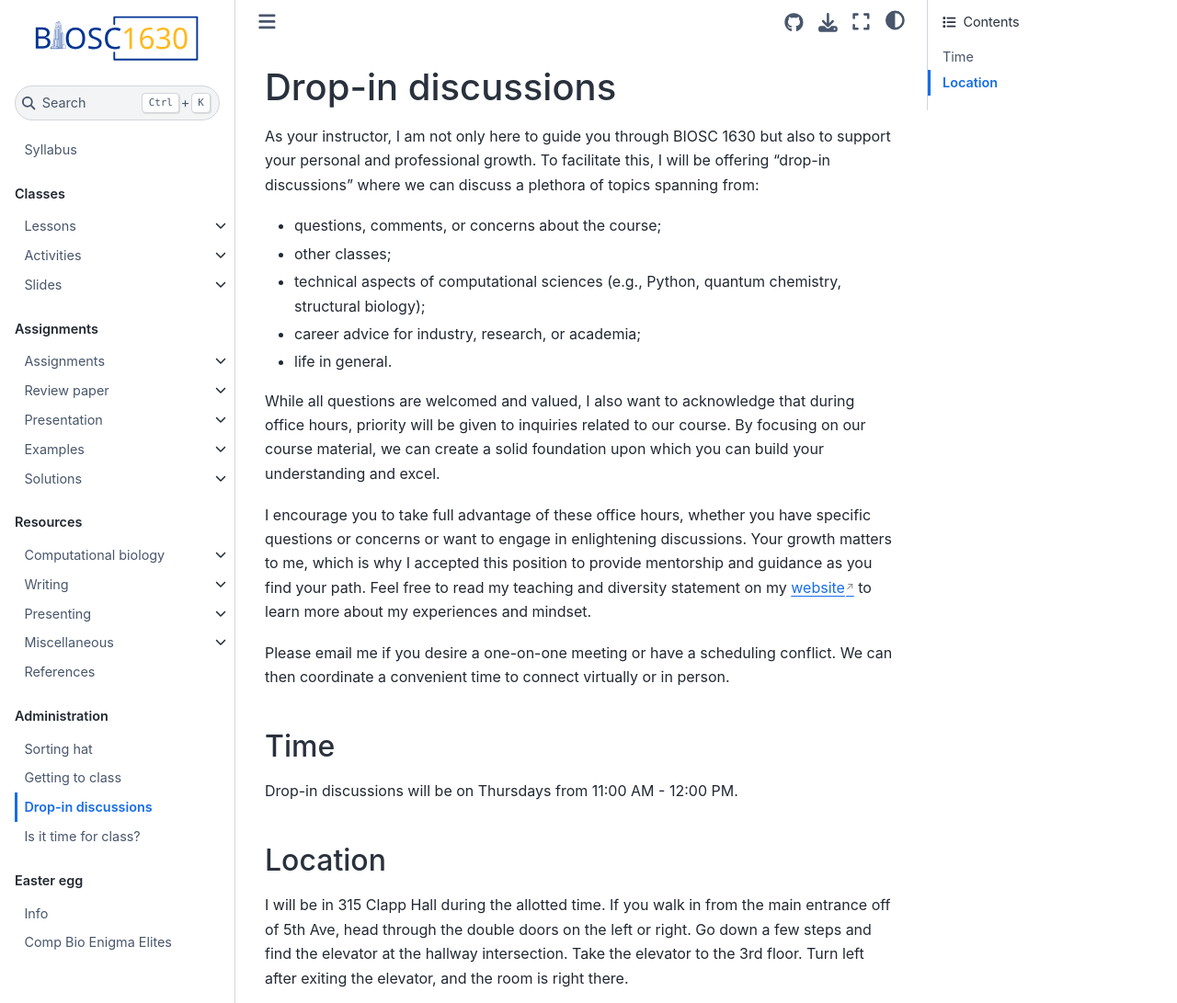
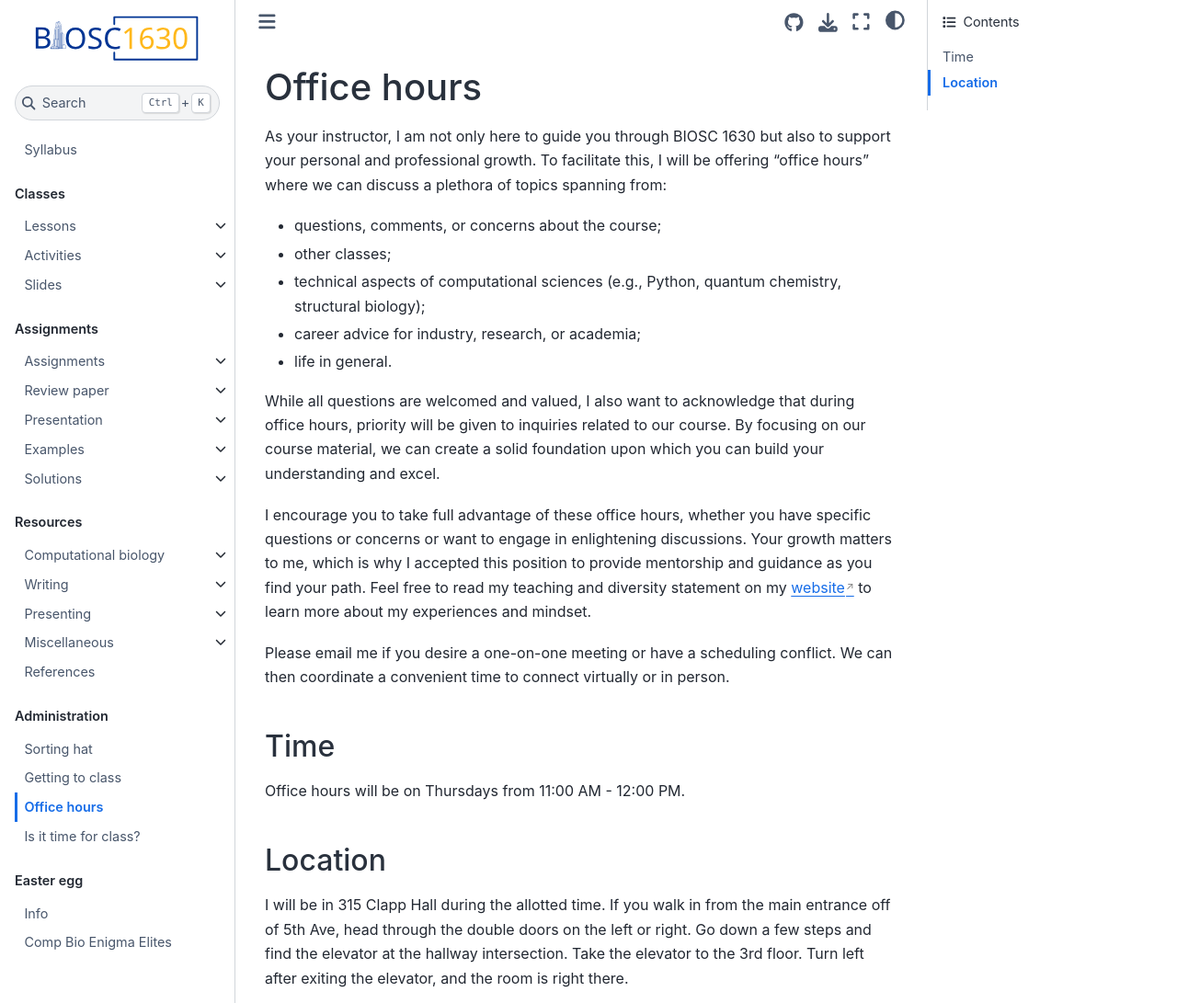
Before and after one commit to oasci/pitt-biosc1630-2023f, a Jupyter Book: the page built from book/admin/office-hours.md, in a window 1280 px wide and 1400 px high, cut to the strip 0-1091 px from the top of the window. Shown: the whole strip at 92% size. Built offline with Jupyter Book 1.0.4 settings and Sphinx 7.4.7 and the Sphinx Book theme 1.1.4, drawn with Linux system fonts in a browser that asks for light colours; pages that are not in the unit, such as notebooks, are missing from menus.

Commit message:
Change to office hours

```diff
--- a/book/_toc.yml
+++ b/book/_toc.yml
@@ -141,7 +141,7 @@ parts:
     chapters:
       - file: admin/sorting_hat
       - file: admin/getting-to-class
-      - file: admin/drop-in-discussions
+      - file: admin/office-hours
       - file: admin/class-time
       # - file: admin/midterm-evals
 
--- a/book/admin/drop-in-discussions.md
+++ b/book/admin/office-hours.md
@@ -1,8 +1,8 @@
-(drop-in-discussions)=
-# Drop-in discussions
+(office-hours)=
+# Office hours
 
 As your instructor, I am not only here to guide you through BIOSC 1630 but also to support your personal and professional growth.
-To facilitate this, I will be offering "drop-in discussions" where we can discuss a plethora of topics spanning from:
+To facilitate this, I will be offering "office hours" where we can discuss a plethora of topics spanning from:
 
 - questions, comments, or concerns about the course;
 - other classes;
@@ -22,7 +22,7 @@ We can then coordinate a convenient time to connect virtually or in person.
 
 ## Time
 
-Drop-in discussions will be on Thursdays from 11:00 AM - 12:00 PM.
+Office hours will be on Thursdays from 11:00 AM - 12:00 PM.
 
 ## Location
 
```
Also changed, not shown: book/syllabus.md (+1 -1 lines).
